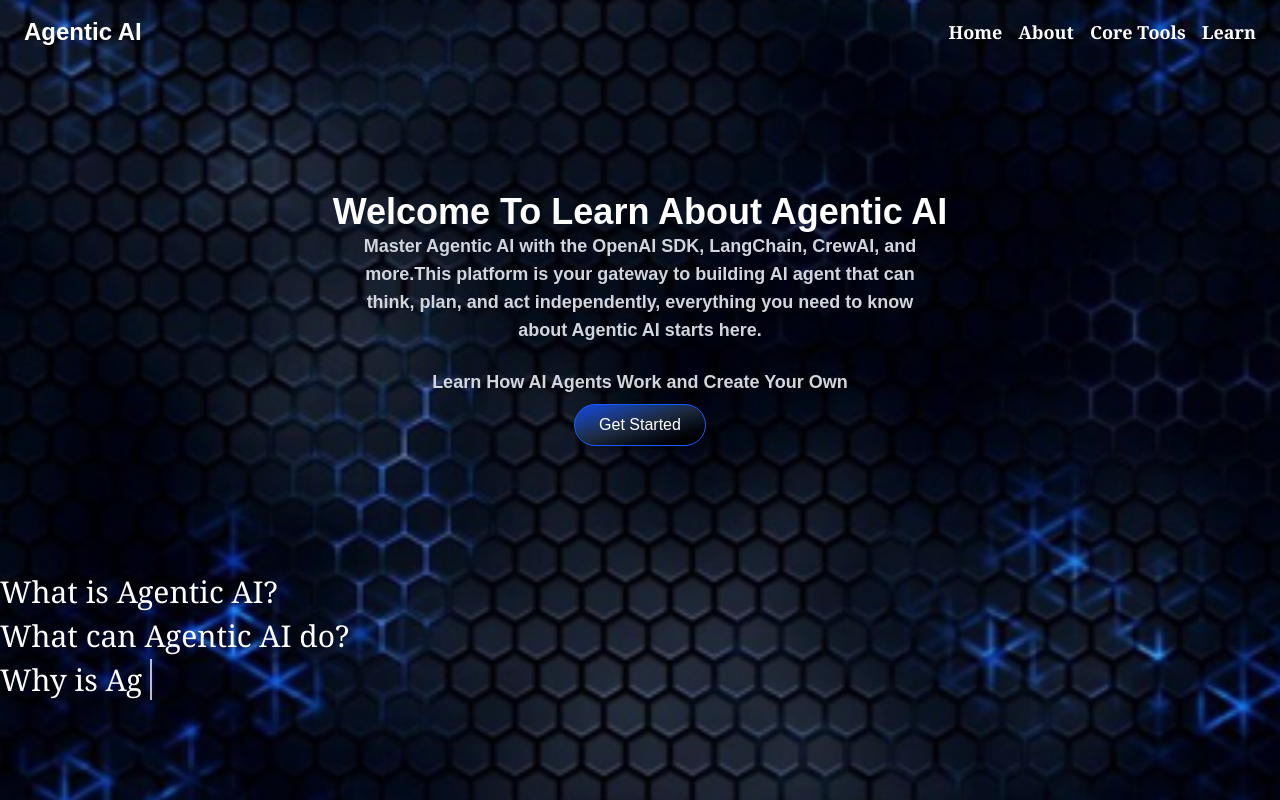
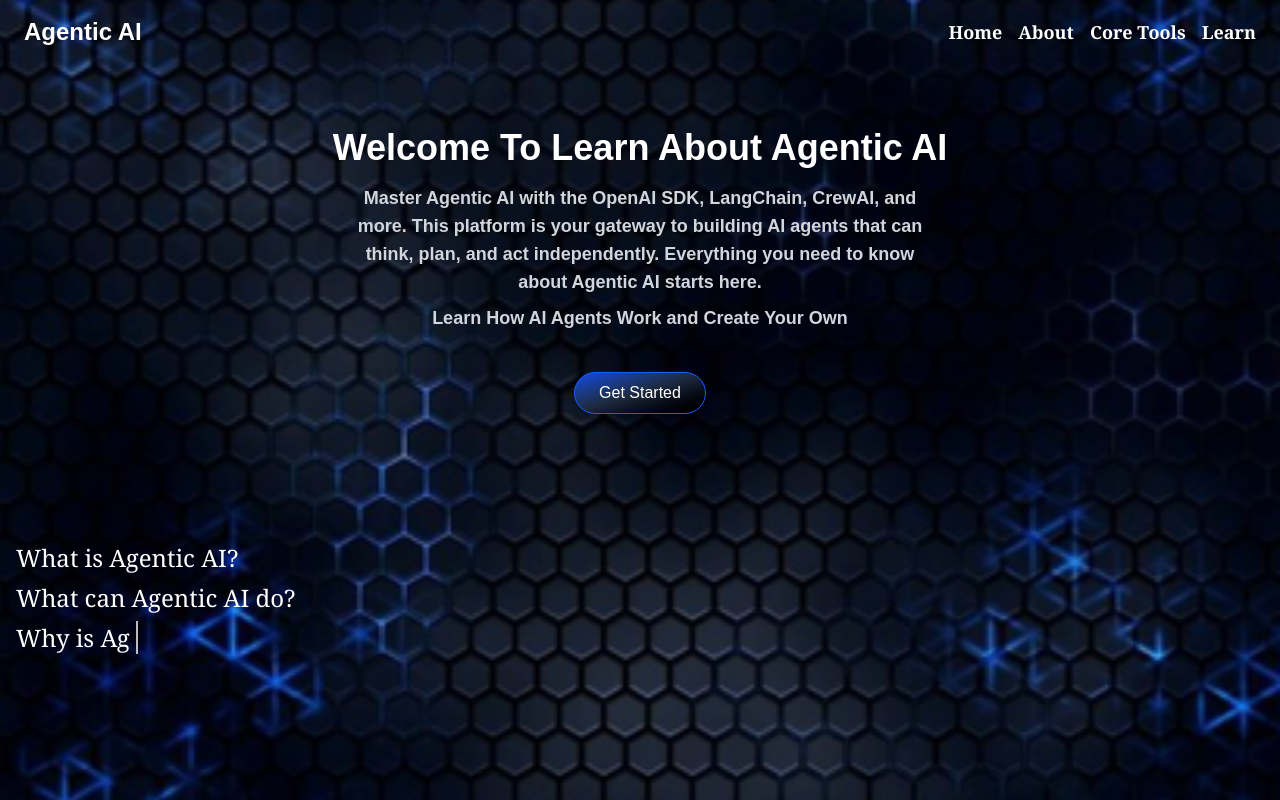
Before and after one commit to deshantk332720/Agentic-AI, a Next.js app: page / in a window 1280 px wide. Built offline with nearby package versions, Linux system fonts and the light colour scheme.

Commit message:
push my code

```diff
--- a/src/app/page.tsx
+++ b/src/app/page.tsx
@@ -42,34 +42,34 @@
 
   return (
     <div
-      className="min-h-screen bg-cover bg-center text-white"
+      className="min-h-screen w-full bg-cover bg-center text-white flex flex-col"
       style={{ backgroundImage: "url('/54.png')" }}
     >
-
       {/* Navbar */}
-        <nav className="w-full px-6 py-4 flex justify-between items-center">
+      <nav className="w-full flex flex-col sm:flex-col md:flex-row justify-between items-center px-6 py-4">
         <h1 className="text-2xl font-bold">Agentic AI</h1>
-          <div className="space-x-4 text-lg sm:block hidden md:flex font-bold font-serif ">
+        <div className="space-x-0 sm:space-x-0 md:space-x-4 flex flex-col sm:flex-col md:flex-row text-lg font-bold font-serif mt-4 md:mt-0 space-y-2 md:space-y-0">
           <Link href="/" className="hover:text-sky-400">Home</Link>
           <Link href="/About" className="hover:text-sky-400">About</Link>
           <Link href="/WorldofAgenticAI" className="hover:text-sky-400">Core Tools</Link>
           <Link href="/WorldofAgenticAI" className="hover:text-sky-400">Learn</Link>
         </div>
       </nav>
-<section>
+
       {/* Hero Section */}
-        <main className="flex flex-col items-center justify-center text-center px-4 py-32 ">
-          {/* Typewriter Effect */}
+      <main className="flex flex-col items-center justify-center text-center px-4 pt-16 pb-8 sm:pb-16 md:pb-32">
+        <h2 className="text-3xl sm:text-4xl font-extrabold">Welcome To Learn About Agentic AI</h2>
 
-          <h2 className="text-4xl font-extrabold  ">Welcome To Learn About Agentic AI</h2>
+        <p className="text-base sm:text-lg max-w-xl text-gray-300 font-bold mt-4">
+          Master Agentic AI with the OpenAI SDK, LangChain, CrewAI, and more. This platform is your gateway to building AI agents that can think, plan, and act independently. Everything you need to know about Agentic AI starts here.
+        </p>
 
-          <p className="text-lg max-w-xl text-gray-300 font-bold">Master Agentic AI with the OpenAI SDK, LangChain, CrewAI, and more.This platform is your gateway to building AI agent that can think, plan, and act independently, everything you need to know about Agentic AI starts here.
-</p>
-<br />
-          <p className="text-lg max-w-xl text-gray-300 font-bold">
+        <p className="text-base sm:text-lg max-w-xl text-gray-300 font-bold mt-2">
           Learn How AI Agents Work and Create Your Own
         </p>
-          <div className="text-center justify-center flex mt-2">
+
+        {/* Get Started Button with Responsive Spacing */}
+        <div className="text-center justify-center flex mt-4 sm:mt-6 md:mt-10">
           <Link
             href="/Basics"
             className="bg-gradient-to-br from-blue-700 via-slate-800 to-black text-white px-6 py-2 rounded-full hover:brightness-110 transition-all duration-300 shadow-md border border-blue-600"
@@ -77,11 +77,11 @@
             Get Started
           </Link>
         </div>
+      </main>
 
-        </main>
-        </section>
-     <section>
-      <div className="text-1xl sm:text-3xl  font-serif mb-2 space-y-2 ">
+      {/* Question Lines Section */}
+      <section className="px-4 pb-10 sm:pb-16 md:pb-20">
+        <div className="text-lg sm:text-2xl font-serif space-y-2 ">
           {displayedLines.map((line, idx) => (
             <div key={idx}>{line}</div>
           ))}
```
Lines whose indentation alone changed are shown as unchanged.
